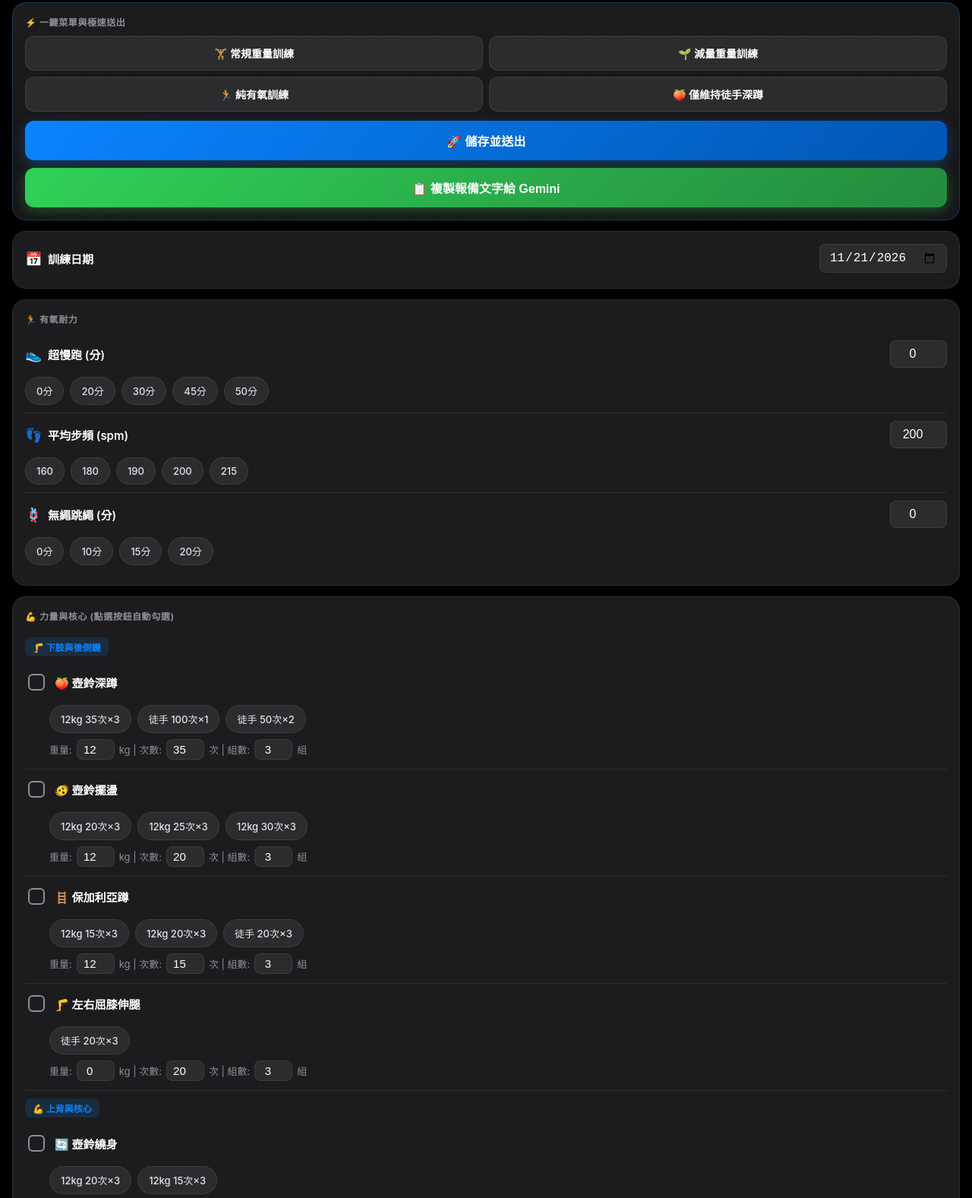
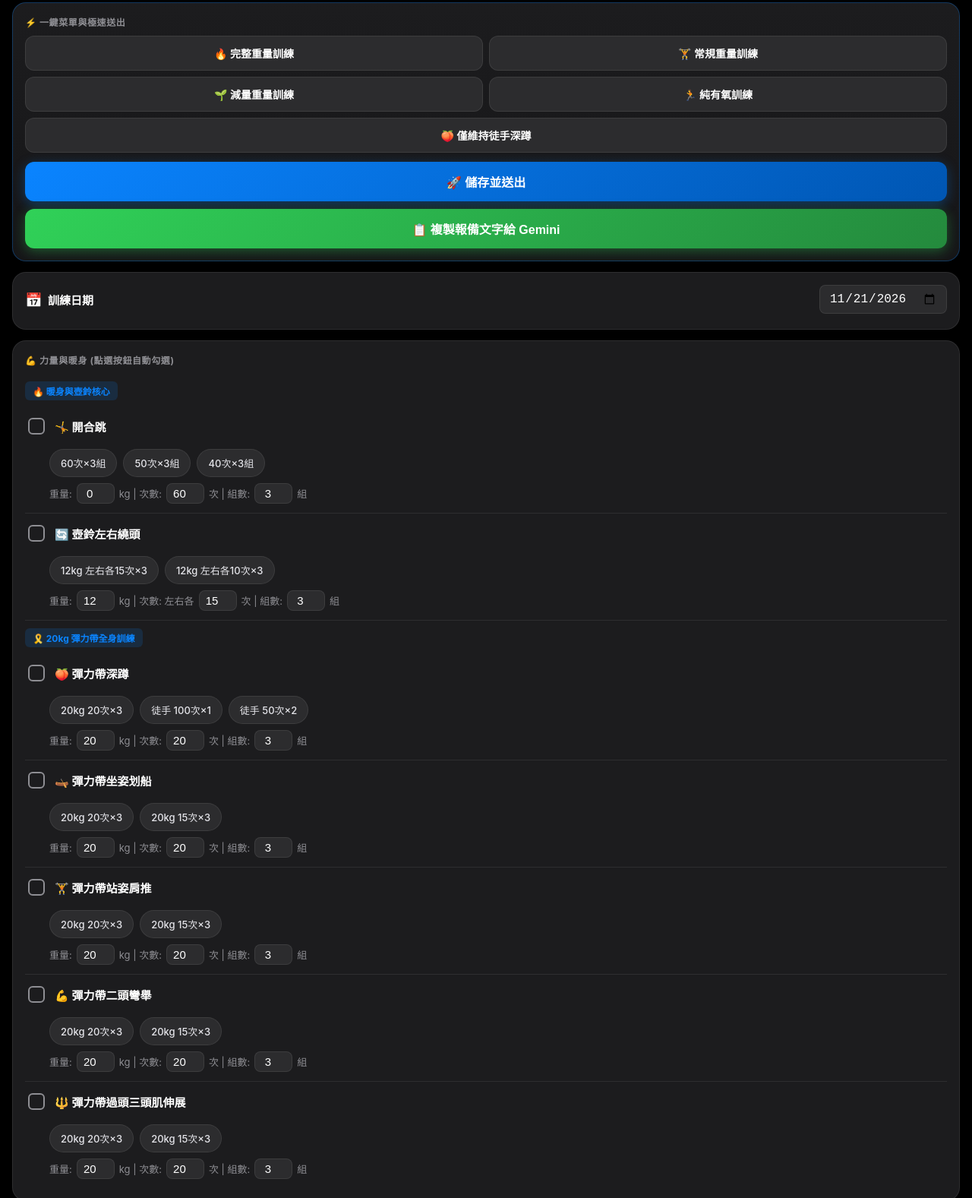
Before and after one commit to BevisLin0826/fuji-tracker, a plain HTML site: page index.html in a window 1280 px wide. Shown: the part 66-1643 px from the top of the page at 76% size. Drawn offline with Linux system fonts and the light colour scheme.

Commit message:
Update index.html

```diff
--- a/index.html
+++ b/index.html
@@ -5,7 +5,7 @@
     <meta name="viewport" content="width=device-width, initial-scale=1.0, maximum-scale=1.0, user-scalable=0, viewport-fit=cover">
     <meta name="apple-mobile-web-app-capable" content="yes">
     <meta name="apple-mobile-web-app-status-bar-style" content="black-translucent">
-    <title>富士山特訓 Pro V6</title>
+    <title>富士山特訓 Pro V7.1 - 彈力帶強化極速版</title>
     <style>
         :root {
             --primary: #0A84FF;
@@ -88,7 +88,7 @@
             justify-content: space-between;
         }
 
-        /* 頂層預設菜單 Grid */
+        /* 頂層預設菜單 Grid (5 顆按鈕完美對稱排版) */
         .preset-grid {
             display: grid;
             grid-template-columns: 1fr 1fr;
@@ -111,6 +111,10 @@
             display: flex;
             align-items: center;
             justify-content: center;
+        }
+
+        .preset-btn.span-2 {
+            grid-column: span 2;
         }
 
         .preset-btn:active { transform: scale(0.96); opacity: 0.9; }
@@ -232,6 +236,7 @@
             font-size: 13px;
             color: var(--text-secondary);
             padding-left: 32px;
+            flex-wrap: wrap;
         }
         .ex-controls input { width: 50px; padding: 4px; font-size: 15px; }
 
@@ -318,18 +323,19 @@
 <body>
 
     <div class="header">
-        <h1>🏔️ 富士山特訓 Pro V6</h1>
+        <h1>🏔️ 富士山特訓 Pro V7.1</h1>
         <p id="todayDisplay"></p>
     </div>
 
-    <!-- 頂置一鍵預設與極速送出區域 (無需向下滑動即可送出) -->
+    <!-- 頂置一鍵預設與極速送出區域 -->
     <div class="card top-action-card">
         <div class="card-title">⚡ 一鍵菜單與極速送出</div>
         <div class="preset-grid">
+            <div class="preset-btn" onclick="applyPreset('full', this)">🔥 完整重量訓練</div>
             <div class="preset-btn" onclick="applyPreset('regular', this)">🏋️ 常規重量訓練</div>
             <div class="preset-btn" onclick="applyPreset('deload', this)">🌱 減量重量訓練</div>
             <div class="preset-btn" onclick="applyPreset('aerobic', this)">🏃 純有氧訓練</div>
-            <div class="preset-btn" onclick="applyPreset('squatOnly', this)">🍑 僅維持徒手深蹲</div>
+            <div class="preset-btn span-2" onclick="applyPreset('squatOnly', this)">🍑 僅維持徒手深蹲</div>
         </div>
 
         <!-- 送出與 Gemini 複製區塊置頂 -->
@@ -346,6 +352,12 @@
         </div>
     </div>
 
+    <!-- 力量與核心分類列表 -->
+    <div class="card">
+        <div class="card-title">💪 力量與暖身 (點選按鈕自動勾選)</div>
+        <div id="exerciseList"></div>
+    </div>
+
     <!-- 有氧耐力卡片 -->
     <div class="card">
         <div class="card-title">🏃 有氧耐力</div>
@@ -355,12 +367,12 @@
                 <div class="label-with-emoji"><span>👟</span>超慢跑 (分)</div>
                 <input type="number" id="jogMin" value="0">
             </div>
-            <div class="chip-group">
-                <div class="chip" onclick="setNumber('jogMin', 0, this)">0分</div>
-                <div class="chip" onclick="setNumber('jogMin', 20, this)">20分</div>
-                <div class="chip" onclick="setNumber('jogMin', 30, this)">30分</div>
-                <div class="chip" onclick="setNumber('jogMin', 45, this)">45分</div>
-                <div class="chip" onclick="setNumber('jogMin', 50, this)">50分</div>
+            <div class="chip-group" id="chips_jogMin">
+                <div class="chip" data-val="0" onclick="setNumber('jogMin', 0, this)">0分</div>
+                <div class="chip" data-val="20" onclick="setNumber('jogMin', 20, this)">20分</div>
+                <div class="chip" data-val="30" onclick="setNumber('jogMin', 30, this)">30分</div>
+                <div class="chip" data-val="45" onclick="setNumber('jogMin', 45, this)">45分</div>
+                <div class="chip" data-val="50" onclick="setNumber('jogMin', 50, this)">50分</div>
             </div>
         </div>
 
@@ -369,12 +381,13 @@
                 <div class="label-with-emoji"><span>👣</span>平均步頻 (spm)</div>
                 <input type="number" id="jogCad" value="200">
             </div>
-            <div class="chip-group">
-                <div class="chip" onclick="setNumber('jogCad', 160, this)">160</div>
-                <div class="chip" onclick="setNumber('jogCad', 180, this)">180</div>
-                <div class="chip" onclick="setNumber('jogCad', 190, this)">190</div>
-                <div class="chip" onclick="setNumber('jogCad', 200, this)">200</div>
-                <div class="chip" onclick="setNumber('jogCad', 215, this)">215</div>
+            <div class="chip-group" id="chips_jogCad">
+                <div class="chip" data-val="160" onclick="setNumber('jogCad', 160, this)">160</div>
+                <div class="chip" data-val="180" onclick="setNumber('jogCad', 180, this)">180</div>
+                <div class="chip" data-val="194" onclick="setNumber('jogCad', 194, this)">194</div>
+                <div class="chip" data-val="200" onclick="setNumber('jogCad', 200, this)">200</div>
+                <div class="chip" data-val="215" onclick="setNumber('jogCad', 215, this)">215</div>
+                <div class="chip" data-val="220" onclick="setNumber('jogCad', 220, this)">220</div>
             </div>
         </div>
 
@@ -383,19 +396,13 @@
                 <div class="label-with-emoji"><span>🪢</span>無繩跳繩 (分)</div>
                 <input type="number" id="skipMin" value="0">
             </div>
-            <div class="chip-group">
-                <div class="chip" onclick="setNumber('skipMin', 0, this)">0分</div>
-                <div class="chip" onclick="setNumber('skipMin', 10, this)">10分</div>
-                <div class="chip" onclick="setNumber('skipMin', 15, this)">15分</div>
-                <div class="chip" onclick="setNumber('skipMin', 20, this)">20分</div>
+            <div class="chip-group" id="chips_skipMin">
+                <div class="chip" data-val="0" onclick="setNumber('skipMin', 0, this)">0分</div>
+                <div class="chip" data-val="10" onclick="setNumber('skipMin', 10, this)">10分</div>
+                <div class="chip" data-val="15" onclick="setNumber('skipMin', 15, this)">15分</div>
+                <div class="chip" data-val="20" onclick="setNumber('skipMin', 20, this)">20分</div>
             </div>
         </div>
-    </div>
-
-    <!-- 力量與核心分類列表 -->
-    <div class="card">
-        <div class="card-title">💪 力量與核心 (點選按鈕自動勾選)</div>
-        <div id="exerciseList"></div>
     </div>
 
     <!-- 訓練指標卡片 -->
@@ -440,7 +447,7 @@
         <div class="chip-group" style="margin-bottom: 10px;">
             <div class="chip" onclick="addNote('無特別體感。')">無特別體感</div>
             <div class="chip" onclick="addNote('狀態良好，整體感覺輕鬆。')">狀態良好</div>
-            <div class="chip" onclick="addNote('保加利亞蹲心率較高且喘。')">保加利亞蹲較喘</div>
+            <div class="chip" onclick="addNote('肩臂與上肢充血感明顯，動作標準。')">肩臂泵感明顯</div>
             <div class="chip" onclick="addNote('肌肉微酸但不影響動作。')">微酸正常</div>
             <div class="chip" onclick="addNote('進行戰術性減量修復。')">戰術減量修復</div>
         </div>
@@ -448,66 +455,65 @@
     </div>
 
 <script>
-    // 定義力量訓練項目與快捷選項數據結構 (基於 indexFuji_2.html 版本)
+    // 定義最新訓練項目與快捷選項數據結構
     const defaultEx = [
         {
-            category: "🦵 下肢與後側鏈",
+            category: "🔥 暖身與壺鈴核心",
             items: [
                 {
-                    name: "壺鈴深蹲", emoji: "🍑", unit: "kg",
+                    name: "開合跳", emoji: "🤸", unit: "kg",
                     presets: [
-                        { label: "12kg 35次×3", w: 12, r: 35, s: 3 },
+                        { label: "60次×3組", w: 0, r: 60, s: 3 },
+                        { label: "50次×3組", w: 0, r: 50, s: 3 },
+                        { label: "40次×3組", w: 0, r: 40, s: 3 }
+                    ]
+                },
+                {
+                    name: "壺鈴左右繞頭", emoji: "🔄", unit: "kg", repNote: "左右各",
+                    presets: [
+                        { label: "12kg 左右各15次×3", w: 12, r: 15, s: 3 },
+                        { label: "12kg 左右各10次×3", w: 12, r: 10, s: 3 }
+                    ]
+                }
+            ]
+        },
+        {
+            category: "🎗️ 20kg 彈力帶全身訓練",
+            items: [
+                {
+                    name: "彈力帶深蹲", emoji: "🍑", unit: "kg",
+                    presets: [
+                        { label: "20kg 20次×3", w: 20, r: 20, s: 3 },
                         { label: "徒手 100次×1", w: 0, r: 100, s: 1 },
                         { label: "徒手 50次×2", w: 0, r: 50, s: 2 }
                     ]
                 },
                 {
-                    name: "壺鈴擺盪", emoji: "🫨", unit: "kg",
+                    name: "彈力帶坐姿划船", emoji: "🛶", unit: "kg",
                     presets: [
-                        { label: "12kg 20次×3", w: 12, r: 20, s: 3 },
-                        { label: "12kg 25次×3", w: 12, r: 25, s: 3 },
-                        { label: "12kg 30次×3", w: 12, r: 30, s: 3 }
+                        { label: "20kg 20次×3", w: 20, r: 20, s: 3 },
+                        { label: "20kg 15次×3", w: 20, r: 15, s: 3 }
                     ]
                 },
                 {
-                    name: "保加利亞蹲", emoji: "🪜", unit: "kg",
+                    name: "彈力帶站姿肩推", emoji: "🏋️", unit: "kg",
                     presets: [
-                        { label: "12kg 15次×3", w: 12, r: 15, s: 3 },
-                        { label: "12kg 20次×3", w: 12, r: 20, s: 3 },
-                        { label: "徒手 20次×3", w: 0, r: 20, s: 3 }
+                        { label: "20kg 20次×3", w: 20, r: 20, s: 3 },
+                        { label: "20kg 15次×3", w: 20, r: 15, s: 3 }
                     ]
                 },
                 {
-                    name: "左右屈膝伸腿", emoji: "🦵", unit: "kg",
+                    name: "彈力帶二頭彎舉", emoji: "💪", unit: "kg",
                     presets: [
-                        { label: "徒手 20次×3", w: 0, r: 20, s: 3 }
-                    ]
-                }
-            ]
-        },
-        {
-            category: "💪 上背與核心",
-            items: [
-                {
-                    name: "壺鈴繞身", emoji: "🔄", unit: "kg",
-                    presets: [
-                        { label: "12kg 20次×3", w: 12, r: 20, s: 3 },
-                        { label: "12kg 15次×3", w: 12, r: 15, s: 3 }
+                        { label: "20kg 20次×3", w: 20, r: 20, s: 3 },
+                        { label: "20kg 15次×3", w: 20, r: 15, s: 3 }
                     ]
                 },
                 {
-                    name: "彈力繩俯身划船", emoji: "🛶", unit: "kg",
+                    name: "彈力帶過頭三頭肌伸展", emoji: "🔱", unit: "kg",
                     presets: [
-                        { label: "25kg 15次×3", w: 25, r: 15, s: 3 },
-                        { label: "25kg 20次×3", w: 25, r: 20, s: 3 }
-                    ]
-                },
-                {
-                    name: "開合跳", emoji: "🤸", unit: "kg",
-                    presets: [
-                        { label: "50次×6組", w: 0, r: 50, s: 6 },
-                        { label: "30次×6組", w: 0, r: 30, s: 6 },
-                        { label: "20次×3組", w: 0, r: 20, s: 3 }
+                        { label: "20kg 20次×3", w: 20, r: 20, s: 3 },
+                        { label: "20kg 15次×3", w: 20, r: 15, s: 3 }
                     ]
                 }
             ]
@@ -523,7 +529,7 @@
         document.getElementById('todayDisplay').innerText = d.toLocaleDateString('zh-TW', { weekday: 'short', month: 'short', day: 'numeric' });
     });
 
-    // 動態繪製力量訓練列表
+    // 動態繪製訓練列表
     function renderExercises() {
         const listDiv = document.getElementById('exerciseList');
         listDiv.innerHTML = '';
@@ -536,9 +542,10 @@
                 flatExList.push(ex);
                 const idx = globalIndex;
                 const defaultPreset = ex.presets[0];
+                const repPrefix = ex.repNote ? `${ex.repNote} ` : '';
 
                 let chipsHtml = ex.presets.map((p) =>
-                    `<div class="chip" onclick="applyExPreset(${idx}, ${p.w}, ${p.r}, ${p.s}, this)">${p.label}</div>`
+                    `<div class="chip" data-w="${p.w}" data-r="${p.r}" data-s="${p.s}" onclick="applyExPreset(${idx}, ${p.w}, ${p.r}, ${p.s}, this)">${p.label}</div>`
                 ).join('');
 
                 listDiv.innerHTML += `
@@ -547,12 +554,12 @@
                             <input type="checkbox" id="ex_chk_${idx}">
                             <span class="ex-name">${ex.emoji} ${ex.name}</span>
                         </div>
-                        <div class="chip-group" style="padding-left: 32px;">
+                        <div class="chip-group" id="ex_chips_${idx}" style="padding-left: 32px;">
                             ${chipsHtml}
                         </div>
                         <div class="ex-controls">
                             重量: <input type="number" id="ex_w_${idx}" value="${defaultPreset.w}"> ${ex.unit} |
-                            次數: <input type="number" id="ex_r_${idx}" value="${defaultPreset.r}"> 次 |
+                            次數: ${repPrefix}<input type="number" id="ex_r_${idx}" value="${defaultPreset.r}"> 次 |
                             組數: <input type="number" id="ex_s_${idx}" value="${defaultPreset.s}"> 組
                         </div>
                     </div>`;
@@ -561,7 +568,7 @@
         });
     }
 
-    // 點選力量快捷 Chip 時自動設定並勾選該項目
+    // 點選快捷 Chip 時自動設定並勾選該項目
     function applyExPreset(idx, w, r, s, chipElem) {
         document.getElementById(`ex_w_${idx}`).value = w;
         document.getElementById(`ex_r_${idx}`).value = r;
@@ -570,16 +577,23 @@
         const chk = document.getElementById(`ex_chk_${idx}`);
         chk.checked = true;
 
-        // 高亮此項目的按鈕
         const parentGroup = chipElem.parentElement;
         Array.from(parentGroup.children).forEach(c => c.classList.remove('active'));
         chipElem.classList.add('active');
     }
 
-    // 設定數值快捷 function
+    // 設定有氧數值並同步點亮對應 Chip
     function setNumber(elemId, val, chipElem) {
         document.getElementById(elemId).value = val;
-        if(chipElem) {
+        const container = document.getElementById(`chips_${elemId}`);
+        if(container) {
+            Array.from(container.children).forEach(c => {
+                c.classList.remove('active');
+                if(Number(c.dataset.val) === Number(val)) {
+                    c.classList.add('active');
+                }
+            });
+        } else if(chipElem) {
             const parentGroup = chipElem.parentElement;
             Array.from(parentGroup.children).forEach(c => c.classList.remove('active'));
             chipElem.classList.add('active');
@@ -601,7 +615,7 @@
         input.value = text;
     }
 
-    // ⚡ 頂層四大預設菜單邏輯
+    // ⚡ 頂層五大預設菜單邏輯
     function applyPreset(type, btnElem) {
         // 重置所有勾選狀態與 active 標籤
         flatExList.forEach((_, i) => {
@@ -610,44 +624,58 @@
         });
         document.querySelectorAll('.chip').forEach(c => c.classList.remove('active'));
 
-        // 預設1：常規重量訓練
-        if(type === 'regular') {
-            checkAndSetEx('壺鈴深蹲', 12, 35, 3);
-            checkAndSetEx('壺鈴擺盪', 12, 20, 3);
-            checkAndSetEx('壺鈴繞身', 12, 20, 3);
-            checkAndSetEx('彈力繩俯身划船', 25, 15, 3);
-            checkAndSetEx('負重橋式', 12, 20, 3);
-            checkAndSetEx('左右屈膝伸腿', 0, 20, 3);
-            checkAndSetEx('開合跳', 0, 50, 6);
+        // 預設 1：完整重量訓練 (開合跳 + 壺鈴左右繞頭 + 全套 20kg 彈力帶)
+        if(type === 'full') {
+            checkAndSetEx('開合跳', 0, 60, 3);
+            checkAndSetEx('壺鈴左右繞頭', 12, 15, 3);
+            checkAndSetEx('彈力帶深蹲', 20, 20, 3);
+            checkAndSetEx('彈力帶坐姿划船', 20, 20, 3);
+            checkAndSetEx('彈力帶站姿肩推', 20, 20, 3);
+            checkAndSetEx('彈力帶二頭彎舉', 20, 20, 3);
+            checkAndSetEx('彈力帶過頭三頭肌伸展', 20, 20, 3);
             setNumber('jogMin', 0);
             setNumber('skipMin', 0);
             setHR(130);
             setRPE(5);
-            addNote('完成常規重量訓練，體感狀態穩定。');
+            addNote('完成完整重量訓練（壺鈴繞頭＋全套 20kg 彈力帶），體感穩定。');
         }
-        // 預設2：減量重量訓練
+        // 預設 2：常規重量訓練 (移除壺鈴左右繞頭，保留開合跳 + 全套 20kg 彈力帶)
+        else if(type === 'regular') {
+            checkAndSetEx('開合跳', 0, 60, 3);
+            checkAndSetEx('彈力帶深蹲', 20, 20, 3);
+            checkAndSetEx('彈力帶坐姿划船', 20, 20, 3);
+            checkAndSetEx('彈力帶站姿肩推', 20, 20, 3);
+            checkAndSetEx('彈力帶二頭彎舉', 20, 20, 3);
+            checkAndSetEx('彈力帶過頭三頭肌伸展', 20, 20, 3);
+            setNumber('jogMin', 0);
+            setNumber('skipMin', 0);
+            setHR(128);
+            setRPE(4);
+            addNote('完成常規 20kg 彈力帶全身重量訓練，體感穩定。');
+        }
+        // 預設 3：減量重量訓練 (移除開合跳 60×3 & 彈力帶坐姿划船 20kg 20×3，保留壺鈴左右繞頭 + 彈力帶深蹲)
         else if(type === 'deload') {
-            checkAndSetEx('壺鈴深蹲', 12, 35, 3);
-            checkAndSetEx('壺鈴擺盪', 12, 20, 3);
-            checkAndSetEx('壺鈴繞身', 12, 20, 3);
+            checkAndSetEx('壺鈴左右繞頭', 12, 15, 3);
+            checkAndSetEx('彈力帶深蹲', 20, 20, 3);
             setNumber('jogMin', 0);
             setNumber('skipMin', 0);
             setHR(120);
             setRPE(2);
-            addNote('進行減量重量訓練，注重肌肉恢復。');
+            addNote('進行減量重量訓練（壺鈴繞頭＋彈力帶深蹲），注重肌肉恢復。');
         }
-        // 預設3：純有氧訓練
+        // 預設 4：純有氧訓練 (加入 20kg 彈力帶深蹲 20×3)
         else if(type === 'aerobic') {
-            checkAndSetEx('壺鈴深蹲', 0, 100, 1);
+            checkAndSetEx('彈力帶深蹲', 20, 20, 3);
             setNumber('jogMin', 30);
             setNumber('jogCad', 200);
+            setNumber('skipMin', 15);
             setHR(125);
             setRPE(2);
-            addNote('完成純有氧訓練，呼吸平穩輕鬆。');
+            addNote('完成純有氧訓練與 20kg 彈力帶深蹲，呼吸平穩輕鬆。');
         }
-        // 預設4：僅維持擺下徒手深蹲
+        // 預設 5：僅維持徒手深蹲
         else if(type === 'squatOnly') {
-            checkAndSetEx('壺鈴深蹲', 0, 100, 1);
+            checkAndSetEx('彈力帶深蹲', 0, 100, 1);
             setNumber('jogMin', 0);
             setNumber('skipMin', 0);
             setHR(115);
@@ -670,6 +698,16 @@
             document.getElementById(`ex_w_${idx}`).value = w;
             document.getElementById(`ex_r_${idx}`).value = r;
             document.getElementById(`ex_s_${idx}`).value = s;
+
+            // 同步點亮對應的快捷 Chip
+            const chipContainer = document.getElementById(`ex_chips_${idx}`);
+            if(chipContainer) {
+                Array.from(chipContainer.children).forEach(chip => {
+                    if(Number(chip.dataset.w) === w && Number(chip.dataset.r) === r && Number(chip.dataset.s) === s) {
+                        chip.classList.add('active');
+                    }
+                });
+            }
         }
     }
 
@@ -690,10 +728,11 @@
                 let s = document.getElementById(`ex_s_${i}`).value;
 
                 const unit = ex.unit || "kg";
+                const repPrefix = ex.repNote ? ex.repNote : "";
                 let weightStr = w > 0 ? `${w}${unit}` : "無負重";
 
-                exDetails.push(`${ex.name}(${weightStr},${r}x${s})`);
-                geminiEx.push(`${ex.name}${weightStr}${r}*${s}`);
+                exDetails.push(`${ex.name}(${weightStr},${repPrefix}${r}x${s})`);
+                geminiEx.push(`${ex.name}${weightStr}${repPrefix}${r}*${s}`);
             }
         });
 
```
